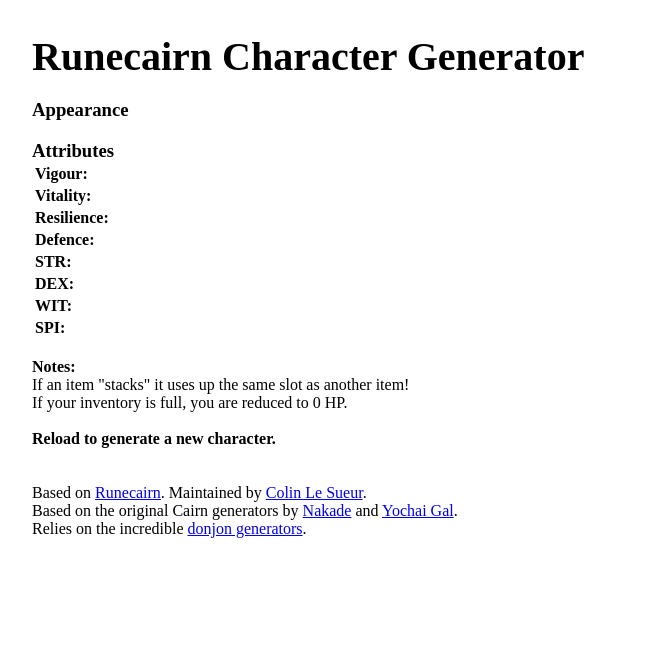
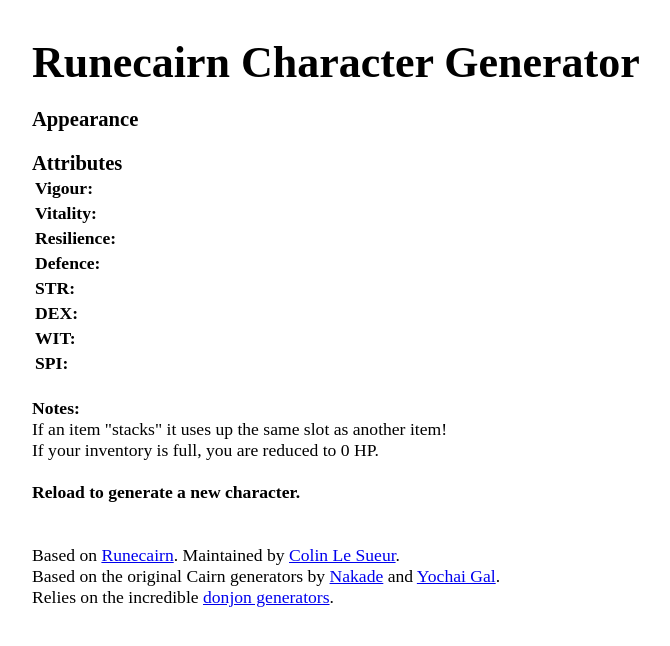
Before and after one commit to byodinsbeardrpg/byodinsbeardrpg.github.io, a Jekyll site: the page generator/index.html, which Jekyll copies as it is, in a window 1280 px wide. Shown: the top 646 px of the page, without its empty margins (208-878 px from the left). Built offline with Jekyll 4.4.1, drawn with Linux system fonts in a browser that asks for light colours; some web fonts are replaced.

Commit message:
Update index.html

```diff
--- a/generator/index.html
+++ b/generator/index.html
@@ -30,7 +30,7 @@
       a:hover {color: #32b865}
 	  h2 {margin-bottom: 0em; font-family: "BlackBeard"; font-size: 250%}
       h3 {margin-bottom: 0em; font-family: "Futura PT"}
-      body {width: 800px; margin: auto; font-family: "Minion Pro"}
+      body {width: 800px; margin: auto; font-family: "Minion Pro"; font-size: 110%}
     </style>
      <script type="text/javascript" src="js/generator.js"></script>
     <script type="text/javascript" src="js/runecairn_data.js"></script>
```
